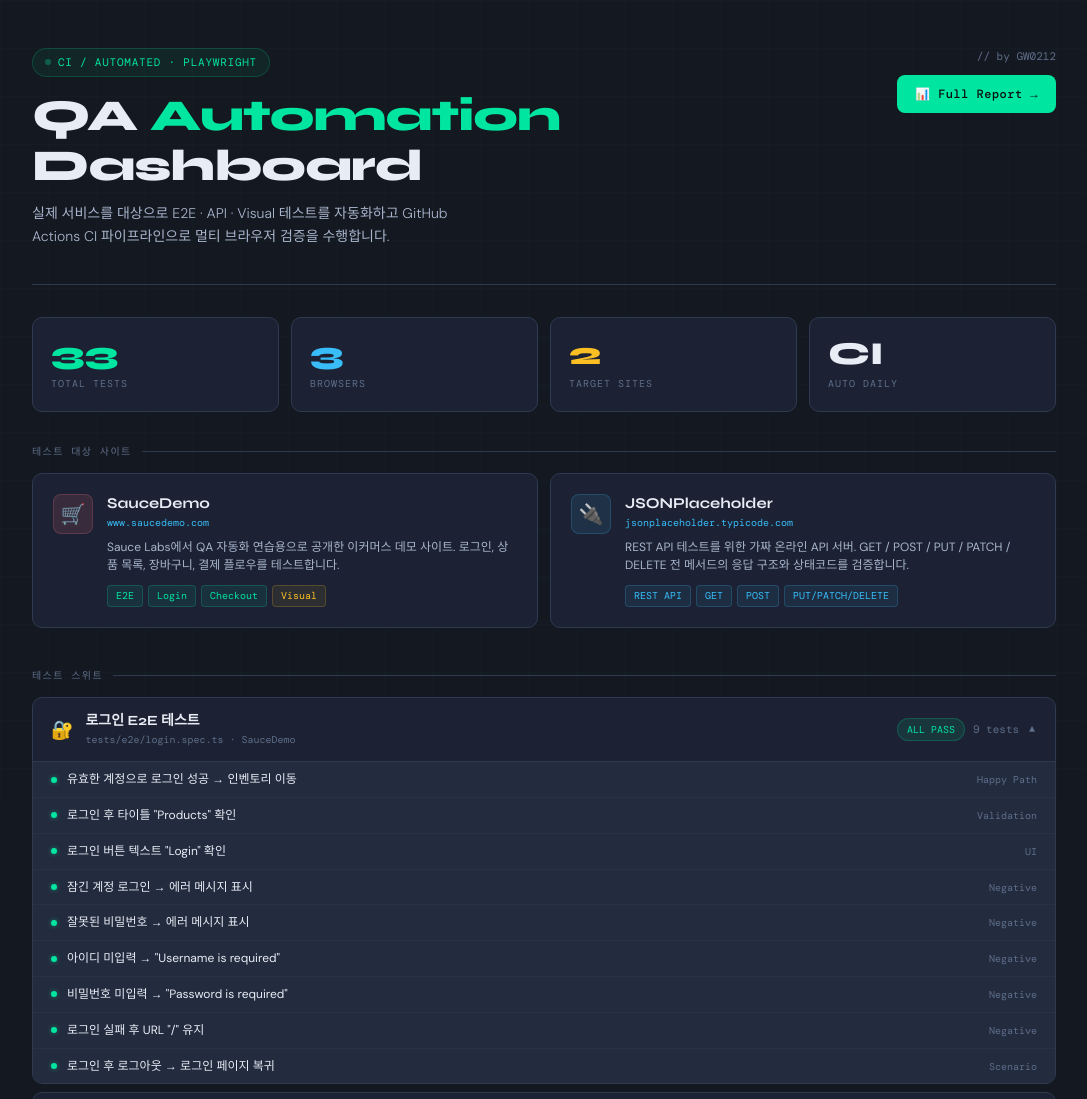
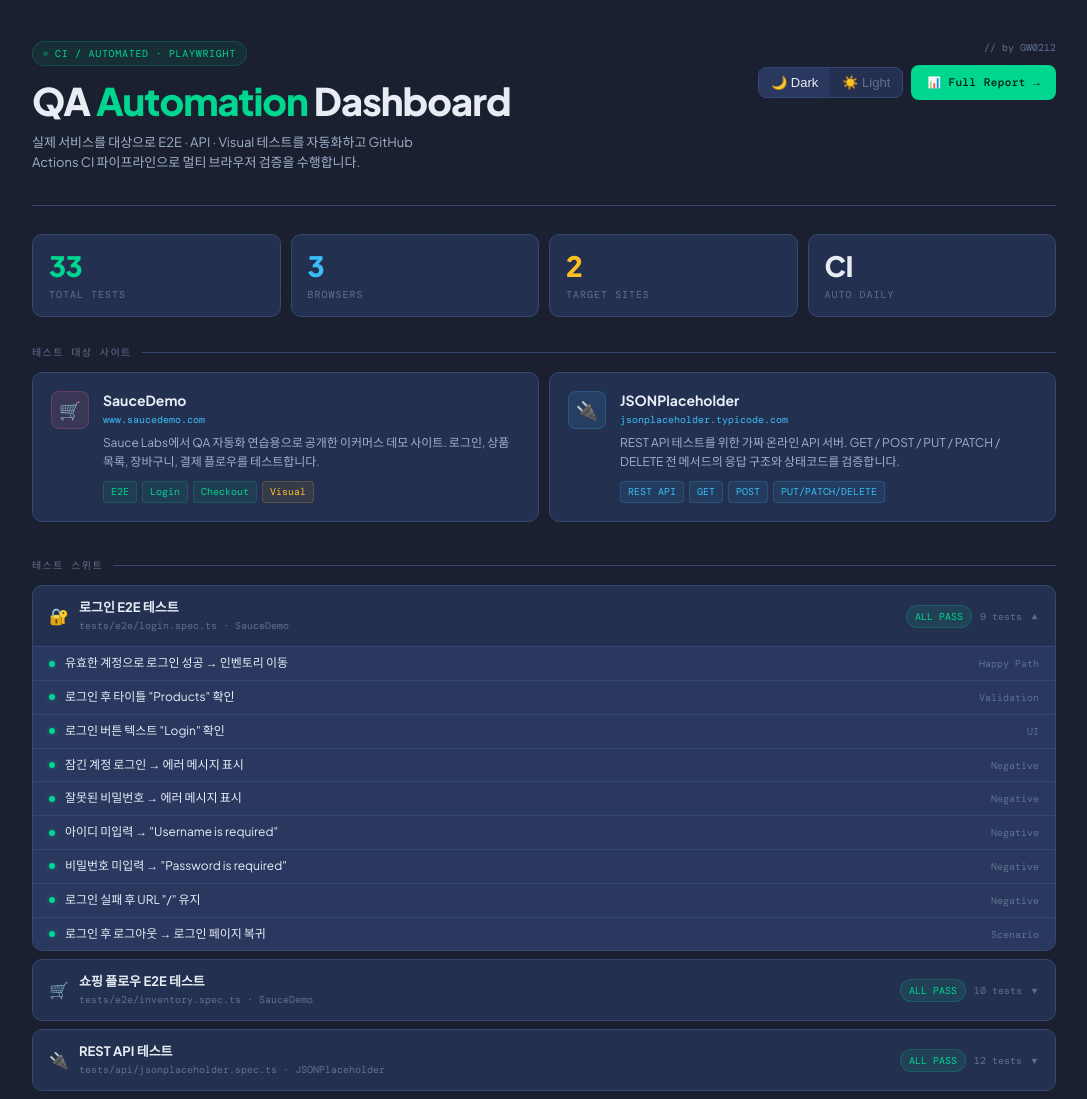
Before and after one commit to GW0212/qa-automation-portfolio, a website: page docs/index.html in a window 1280 px wide. Shown: the top 1099 px of the page, without its empty margins (96-1183 px from the left). Drawn offline with nearby package versions, Linux system fonts and the light colour scheme.

Commit message:
Add files via upload

```diff
--- a/docs/index.html
+++ b/docs/index.html
@@ -1,29 +1,49 @@
 <!DOCTYPE html>
-<html lang="ko">
+<html lang="ko" data-theme="dark">
 <head>
   <meta charset="UTF-8" />
   <meta name="viewport" content="width=device-width, initial-scale=1.0" />
   <title>QA Automation Dashboard — GW0212</title>
-  <link href="https://fonts.googleapis.com/css2?family=DM+Mono:wght@400;500&family=Syne:wght@700;800&family=DM+Sans:ital,wght@0,300;0,400;0,500;1,400&display=swap" rel="stylesheet" />
+  <link href="https://fonts.googleapis.com/css2?family=DM+Mono:wght@400;500&family=Plus+Jakarta+Sans:wght@400;500;600;700;800&display=swap" rel="stylesheet" />
   <style>
+    /* ── THEME VARS ── */
+    [data-theme="dark"] {
+      --bg: #1a2030;
+      --bg2: #1f2840;
+      --surface: #243050;
+      --surface2: #2a3860;
+      --surface3: #304070;
+      --border: #354870;
+      --border2: #4a6090;
+      --text: #e8edf5;
+      --text2: #a0b0cc;
+      --muted: #607090;
+      --inv-bg: #f0f4ff;
+      --inv-text: #1a2030;
+    }
+
+    [data-theme="light"] {
+      --bg: #f0f4ff;
+      --bg2: #e8edf8;
+      --surface: #ffffff;
+      --surface2: #f5f8ff;
+      --surface3: #edf1fc;
+      --border: #d0d8ee;
+      --border2: #b0bcd8;
+      --text: #1a2030;
+      --text2: #4a5a78;
+      --muted: #8090b0;
+      --inv-bg: #1a2030;
+      --inv-text: #f0f4ff;
+    }
+
     :root {
-      --bg: #141820;
-      --surface: #1c2233;
-      --surface2: #232b3e;
-      --surface3: #2a3347;
-      --border: #2e3a50;
-      --border2: #3a4a65;
-      --accent: #00e5a0;
+      --accent: #00d68f;
       --accent2: #38bdf8;
       --accent3: #fbbf24;
-      --pass: #00e5a0;
-      --fail: #fb7185;
-      --text: #e8edf5;
-      --text2: #a8b5cc;
-      --muted: #5e6e8a;
+      --pass: #00d68f;
       --mono: 'DM Mono', monospace;
-      --display: 'Syne', sans-serif;
-      --body: 'DM Sans', sans-serif;
+      --sans: 'Plus Jakarta Sans', sans-serif;
     }
 
     * { margin: 0; padding: 0; box-sizing: border-box; }
@@ -31,19 +51,20 @@
     body {
       background: var(--bg);
       color: var(--text);
-      font-family: var(--body);
+      font-family: var(--sans);
       font-size: 14px;
       line-height: 1.5;
       min-height: 100vh;
+      transition: background 0.3s, color 0.3s;
     }
 
-    body::before {
+    [data-theme="dark"] body::before {
       content: '';
       position: fixed;
       inset: 0;
       background-image:
-        linear-gradient(rgba(0,229,160,0.025) 1px, transparent 1px),
-        linear-gradient(90deg, rgba(0,229,160,0.025) 1px, transparent 1px);
+        linear-gradient(rgba(0,214,143,0.02) 1px, transparent 1px),
+        linear-gradient(90deg, rgba(0,214,143,0.02) 1px, transparent 1px);
       background-size: 48px 48px;
       pointer-events: none;
       z-index: 0;
@@ -59,7 +80,7 @@
 
     /* ── HEADER ── */
     header {
-      padding: 48px 0 36px;
+      padding: 40px 0 32px;
       border-bottom: 1px solid var(--border);
       animation: fadeDown 0.5s ease both;
     }
@@ -68,7 +89,7 @@
       display: flex;
       align-items: flex-start;
       justify-content: space-between;
-      gap: 24px;
+      gap: 20px;
       flex-wrap: wrap;
     }
 
@@ -77,42 +98,43 @@
       align-items: center;
       gap: 7px;
       font-family: var(--mono);
-      font-size: 11px;
+      font-size: 10px;
       color: var(--accent);
-      background: rgba(0,229,160,0.07);
-      border: 1px solid rgba(0,229,160,0.18);
-      padding: 5px 12px;
+      background: rgba(0,214,143,0.08);
+      border: 1px solid rgba(0,214,143,0.2);
+      padding: 4px 10px;
       border-radius: 100px;
-      margin-bottom: 14px;
+      margin-bottom: 12px;
       letter-spacing: 0.07em;
     }
 
     .ci-dot {
-      width: 6px; height: 6px;
+      width: 5px; height: 5px;
       background: var(--accent);
       border-radius: 50%;
       animation: pulse 2s infinite;
     }
 
     h1 {
-      font-family: var(--display);
-      font-size: clamp(28px, 4vw, 44px);
+      font-family: var(--sans);
+      font-size: clamp(24px, 3.5vw, 38px);
       font-weight: 800;
-      line-height: 1.15;
-      letter-spacing: -0.02em;
+      line-height: 1.2;
+      letter-spacing: -0.025em;
     }
 
     h1 em { color: var(--accent); font-style: normal; }
 
     .subtitle {
-      margin-top: 10px;
+      margin-top: 8px;
       color: var(--text2);
-      font-size: 14px;
-      font-weight: 300;
-      line-height: 1.65;
-      max-width: 440px;
+      font-size: 13px;
+      font-weight: 400;
+      line-height: 1.6;
+      max-width: 420px;
     }
 
+    /* 우측 상단 버튼 그룹 */
     .header-right {
       display: flex;
       flex-direction: column;
@@ -120,22 +142,49 @@
       gap: 10px;
     }
 
-    .author {
-      font-family: var(--mono);
-      font-size: 11px;
+    .top-actions {
+      display: flex;
+      align-items: center;
+      gap: 8px;
+    }
+
+    /* 다크/라이트 토글 */
+    .theme-toggle {
+      display: flex;
+      align-items: center;
+      background: var(--surface);
+      border: 1px solid var(--border);
+      border-radius: 8px;
+      overflow: hidden;
+      cursor: pointer;
+    }
+
+    .theme-btn {
+      padding: 8px 12px;
+      font-size: 13px;
+      border: none;
+      background: transparent;
+      cursor: pointer;
       color: var(--muted);
+      transition: background 0.2s, color 0.2s;
+      line-height: 1;
+    }
+
+    .theme-btn.active {
+      background: var(--surface2);
+      color: var(--text);
     }
 
     .report-btn {
       display: inline-flex;
       align-items: center;
-      gap: 7px;
+      gap: 6px;
       background: var(--accent);
-      color: #0a0f0d;
+      color: #051a10;
       font-family: var(--mono);
-      font-size: 12px;
+      font-size: 11px;
       font-weight: 500;
-      padding: 10px 18px;
+      padding: 9px 16px;
       border-radius: 8px;
       text-decoration: none;
       letter-spacing: 0.04em;
@@ -145,12 +194,18 @@
 
     .report-btn:hover { opacity: 0.88; transform: translateY(-1px); }
 
+    .author {
+      font-family: var(--mono);
+      font-size: 10px;
+      color: var(--muted);
+    }
+
     /* ── STATS ── */
     .stats {
       display: grid;
       grid-template-columns: repeat(4, 1fr);
-      gap: 12px;
-      margin: 32px 0;
+      gap: 10px;
+      margin: 28px 0;
       animation: fadeUp 0.5s 0.08s ease both;
     }
 
@@ -158,15 +213,17 @@
       background: var(--surface);
       border: 1px solid var(--border);
       border-radius: 10px;
-      padding: 20px 18px;
+      padding: 16px 16px 14px;
+      transition: background 0.3s, border-color 0.3s;
     }
 
     .stat-num {
-      font-family: var(--display);
-      font-size: 32px;
+      font-family: var(--sans);
+      font-size: 28px;
       font-weight: 800;
-      line-height: 1;
-      margin-bottom: 6px;
+      line-height: 1.1;
+      margin-bottom: 5px;
+      letter-spacing: -0.02em;
     }
 
     .stat-num.g { color: var(--pass); }
@@ -191,7 +248,7 @@
       color: var(--muted);
       letter-spacing: 0.14em;
       text-transform: uppercase;
-      margin-bottom: 14px;
+      margin-bottom: 12px;
     }
 
     .sec-label::after {
@@ -205,8 +262,8 @@
     .sites {
       display: grid;
       grid-template-columns: 1fr 1fr;
-      gap: 12px;
-      margin-bottom: 40px;
+      gap: 10px;
+      margin-bottom: 36px;
       animation: fadeUp 0.5s 0.16s ease both;
     }
 
@@ -214,43 +271,43 @@
       background: var(--surface);
       border: 1px solid var(--border);
       border-radius: 10px;
-      padding: 20px;
+      padding: 18px;
       display: flex;
       gap: 14px;
       text-decoration: none;
       color: inherit;
-      transition: border-color 0.2s, background 0.2s;
+      transition: border-color 0.2s, background 0.2s, transform 0.15s;
     }
 
     .site-card:hover {
       border-color: var(--border2);
       background: var(--surface2);
+      transform: translateY(-1px);
     }
 
     .site-ico {
-      width: 40px; height: 40px;
+      width: 38px; height: 38px;
       border-radius: 8px;
       display: flex; align-items: center; justify-content: center;
-      font-size: 20px;
+      font-size: 18px;
       flex-shrink: 0;
     }
 
-    .site-ico.r { background: rgba(251,113,133,0.12); border: 1px solid rgba(251,113,133,0.2); }
+    .site-ico.r { background: rgba(251,113,133,0.1); border: 1px solid rgba(251,113,133,0.2); }
     .site-ico.b { background: rgba(56,189,248,0.1); border: 1px solid rgba(56,189,248,0.2); }
 
     .site-name {
-      font-family: var(--display);
-      font-size: 15px;
+      font-size: 14px;
       font-weight: 700;
+      line-height: 1.3;
       margin-bottom: 3px;
-      line-height: 1.2;
     }
 
     .site-url {
       font-family: var(--mono);
       font-size: 10px;
       color: var(--accent2);
-      margin-bottom: 8px;
+      margin-bottom: 7px;
     }
 
     .site-desc {
@@ -269,21 +326,21 @@
     .tag {
       font-family: var(--mono);
       font-size: 10px;
-      padding: 2px 8px;
+      padding: 2px 7px;
       border-radius: 4px;
       line-height: 1.6;
     }
 
-    .tag.g { background: rgba(0,229,160,0.08); color: var(--pass); border: 1px solid rgba(0,229,160,0.2); }
-    .tag.b { background: rgba(56,189,248,0.08); color: var(--accent2); border: 1px solid rgba(56,189,248,0.2); }
-    .tag.a { background: rgba(251,191,36,0.08); color: var(--accent3); border: 1px solid rgba(251,191,36,0.2); }
+    .tag.g { background: rgba(0,214,143,0.08); color: var(--pass); border: 1px solid rgba(0,214,143,0.18); }
+    .tag.b { background: rgba(56,189,248,0.08); color: var(--accent2); border: 1px solid rgba(56,189,248,0.18); }
+    .tag.a { background: rgba(251,191,36,0.08); color: var(--accent3); border: 1px solid rgba(251,191,36,0.18); }
 
     /* ── SUITES ── */
     .suites {
       display: flex;
       flex-direction: column;
       gap: 8px;
-      margin-bottom: 40px;
+      margin-bottom: 36px;
       animation: fadeUp 0.5s 0.24s ease both;
     }
 
@@ -292,16 +349,18 @@
       border: 1px solid var(--border);
       border-radius: 10px;
       overflow: hidden;
+      transition: background 0.3s, border-color 0.3s;
     }
 
     .suite-hd {
       display: flex;
       align-items: center;
       justify-content: space-between;
-      padding: 14px 18px;
+      padding: 13px 16px;
       cursor: pointer;
-      gap: 12px;
+      gap: 10px;
       transition: background 0.15s;
+      user-select: none;
     }
 
     .suite-hd:hover { background: var(--surface2); }
@@ -309,14 +368,13 @@
     .suite-left {
       display: flex;
       align-items: center;
-      gap: 12px;
+      gap: 10px;
     }
 
-    .suite-emoji { font-size: 18px; line-height: 1; }
+    .suite-emoji { font-size: 16px; line-height: 1; }
 
     .suite-title {
-      font-family: var(--display);
-      font-size: 14px;
+      font-size: 13px;
       font-weight: 700;
       line-height: 1.3;
     }
@@ -338,22 +396,22 @@
     .pass-pill {
       font-family: var(--mono);
       font-size: 10px;
-      padding: 3px 9px;
+      padding: 3px 8px;
       border-radius: 100px;
-      background: rgba(0,229,160,0.1);
+      background: rgba(0,214,143,0.1);
       color: var(--pass);
-      border: 1px solid rgba(0,229,160,0.2);
+      border: 1px solid rgba(0,214,143,0.2);
       line-height: 1.5;
     }
 
     .cnt {
       font-family: var(--mono);
-      font-size: 11px;
+      font-size: 10px;
       color: var(--muted);
     }
 
     .chev {
-      font-size: 10px;
+      font-size: 9px;
       color: var(--muted);
       transition: transform 0.25s;
     }
@@ -372,8 +430,8 @@
       display: flex;
       align-items: center;
       gap: 10px;
-      padding: 9px 18px;
-      border-bottom: 1px solid rgba(46,58,80,0.5);
+      padding: 8px 16px;
+      border-bottom: 1px solid var(--border);
       transition: background 0.12s;
     }
 
@@ -386,7 +444,7 @@
       flex-shrink: 0;
     }
 
-    .dot.pass { background: var(--pass); box-shadow: 0 0 5px rgba(0,229,160,0.5); }
+    .dot.pass { background: var(--pass); box-shadow: 0 0 5px rgba(0,214,143,0.4); }
 
     .test-name {
       flex: 1;
@@ -406,8 +464,8 @@
     .browsers {
       display: grid;
       grid-template-columns: repeat(3, 1fr);
-      gap: 12px;
-      margin-bottom: 40px;
+      gap: 10px;
+      margin-bottom: 36px;
       animation: fadeUp 0.5s 0.32s ease both;
     }
 
@@ -415,17 +473,17 @@
       background: var(--surface);
       border: 1px solid var(--border);
       border-radius: 10px;
-      padding: 18px;
+      padding: 16px;
       display: flex;
       align-items: center;
       gap: 12px;
+      transition: background 0.3s, border-color 0.3s;
     }
 
-    .b-icon { font-size: 24px; line-height: 1; }
+    .b-icon { font-size: 22px; line-height: 1; }
 
     .b-name {
-      font-family: var(--display);
-      font-size: 14px;
+      font-size: 13px;
       font-weight: 700;
       line-height: 1.2;
     }
@@ -434,24 +492,24 @@
       font-family: var(--mono);
       font-size: 10px;
       color: var(--pass);
-      margin-top: 3px;
+      margin-top: 2px;
     }
 
     /* ── FOOTER ── */
     footer {
       border-top: 1px solid var(--border);
-      padding: 28px 0;
+      padding: 24px 0;
       display: flex;
       align-items: center;
       justify-content: space-between;
       flex-wrap: wrap;
-      gap: 12px;
+      gap: 10px;
       animation: fadeUp 0.5s 0.4s ease both;
     }
 
     .foot-left {
       font-family: var(--mono);
-      font-size: 11px;
+      font-size: 10px;
       color: var(--muted);
     }
 
@@ -459,7 +517,7 @@
 
     .foot-links a {
       font-family: var(--mono);
-      font-size: 11px;
+      font-size: 10px;
       color: var(--muted);
       text-decoration: none;
       transition: color 0.15s;
@@ -467,13 +525,13 @@
 
     .foot-links a:hover { color: var(--accent); }
 
-    /* ── ANIM ── */
+    /* ── ANIMATIONS ── */
     @keyframes fadeDown {
-      from { opacity: 0; transform: translateY(-12px); }
+      from { opacity: 0; transform: translateY(-10px); }
       to   { opacity: 1; transform: translateY(0); }
     }
     @keyframes fadeUp {
-      from { opacity: 0; transform: translateY(12px); }
+      from { opacity: 0; transform: translateY(10px); }
       to   { opacity: 1; transform: translateY(0); }
     }
     @keyframes pulse {
@@ -481,7 +539,6 @@
       50% { opacity: 0.3; }
     }
 
-    /* ── RESPONSIVE ── */
     @media (max-width: 680px) {
       .stats { grid-template-columns: repeat(2, 1fr); }
       .sites { grid-template-columns: 1fr; }
@@ -498,12 +555,18 @@
     <div class="header-inner">
       <div>
         <div class="ci-badge"><div class="ci-dot"></div>CI / AUTOMATED · PLAYWRIGHT</div>
-        <h1>QA <em>Automation</em><br>Dashboard</h1>
+        <h1>QA <em>Automation</em> Dashboard</h1>
         <p class="subtitle">실제 서비스를 대상으로 E2E · API · Visual 테스트를 자동화하고 GitHub Actions CI 파이프라인으로 멀티 브라우저 검증을 수행합니다.</p>
       </div>
       <div class="header-right">
         <span class="author">// by GW0212</span>
-        <a href="./report/" class="report-btn">📊 Full Report →</a>
+        <div class="top-actions">
+          <div class="theme-toggle">
+            <button class="theme-btn active" id="btn-dark" onclick="setTheme('dark')">🌙 Dark</button>
+            <button class="theme-btn" id="btn-light" onclick="setTheme('light')">☀️ Light</button>
+          </div>
+          <a href="./report/" class="report-btn">📊 Full Report →</a>
+        </div>
       </div>
     </div>
   </header>
@@ -696,6 +759,17 @@
   function toggle(hd) {
     hd.closest('.suite').classList.toggle('open');
   }
+
+  function setTheme(theme) {
+    document.documentElement.setAttribute('data-theme', theme);
+    document.getElementById('btn-dark').classList.toggle('active', theme === 'dark');
+    document.getElementById('btn-light').classList.toggle('active', theme === 'light');
+    localStorage.setItem('theme', theme);
+  }
+
+  // 저장된 테마 불러오기
+  const saved = localStorage.getItem('theme') || 'dark';
+  setTheme(saved);
 </script>
 </body>
 </html>
```
